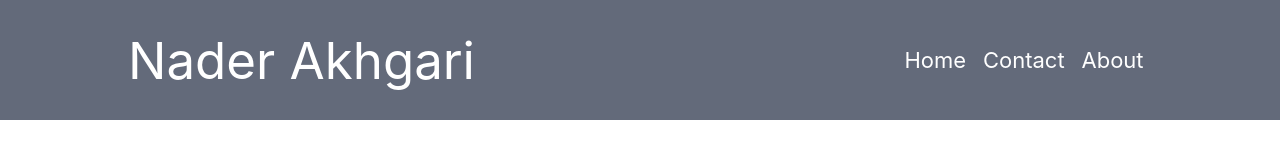
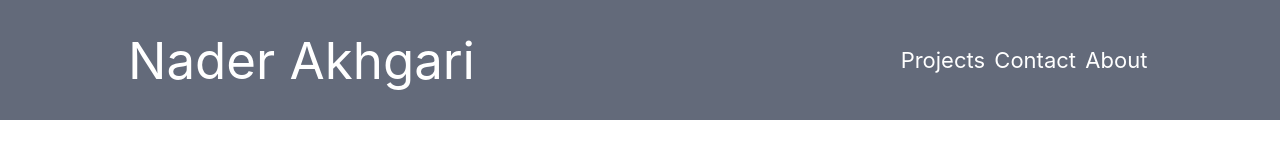
Before and after one commit to naderakhgari/portfolio, a React (Create React App) app in the folder client/: page / in a window 1280 px wide. Shown: the top 160 px of the page. Built offline with nearby package versions, Linux system fonts and the light colour scheme.

Commit message:
add functionality to the links on navbar

```diff
--- a/client/src/App.js
+++ b/client/src/App.js
@@ -16,13 +16,13 @@ function App() {
           <p>Nader Akhgari</p>
         </div>
         <div className="header-links">
-          <a href="/" className="header-link">
-            <p>Home</p>
+          <a href="#projects" className="header-link">
+            <p>Projects</p>
           </a>
-          <a href="/contact" className="header-link">
+          <a href="#contact" className="header-link">
             <p>Contact</p>
           </a>
-          <a href="/about" className="header-link">
+          <a href="#about" className="header-link">
             <p>About</p>
           </a>
         </div>
--- a/client/src/Components/About.js
+++ b/client/src/Components/About.js
@@ -3,7 +3,7 @@ import Nader from "../img/nader.jpg";
 
 const About = () => {
   return (
-    <div className="container about-container">
+    <div className="container about-container" id="about">
       <div className="col-4">
         <img src={Nader} alt="nader" className="nader-img col-12" />
       </div>
--- a/client/src/Components/Contact.js
+++ b/client/src/Components/Contact.js
@@ -14,7 +14,7 @@ const Contact = () => {
     });
   };
   return (
-    <div className="container contact-container">
+    <div className="container contact-container" id="contact">
       <h2>Contact</h2>
       <h4>LET'S KEEP IN TOUCH</h4>
       <form className="form-style">
--- a/client/src/Components/Projects.js
+++ b/client/src/Components/Projects.js
@@ -11,7 +11,7 @@ import {FaGithub } from 'react-icons/fa';
 
 const Projects = ()=>{
     return(
-      <div>
+      <div id="projects">
           <h2>Personal Projects</h2>
           <div className="projects container">
           <div className="project">
```
